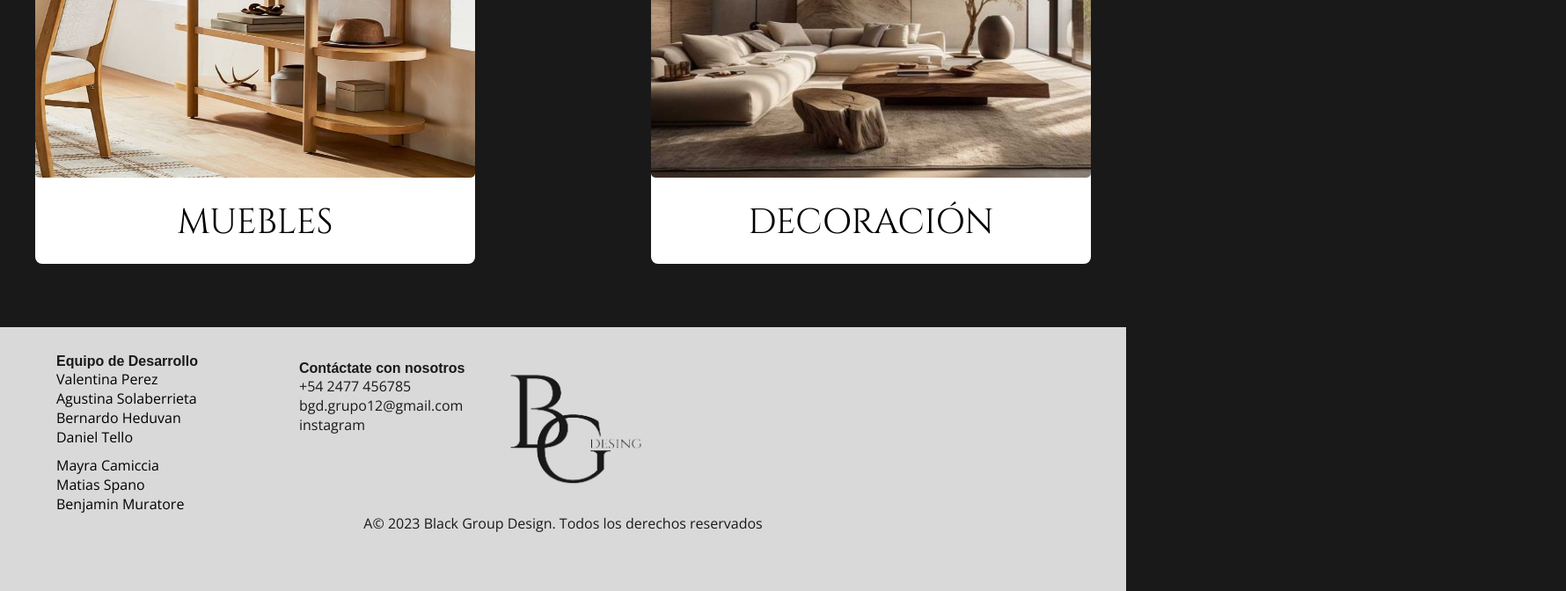
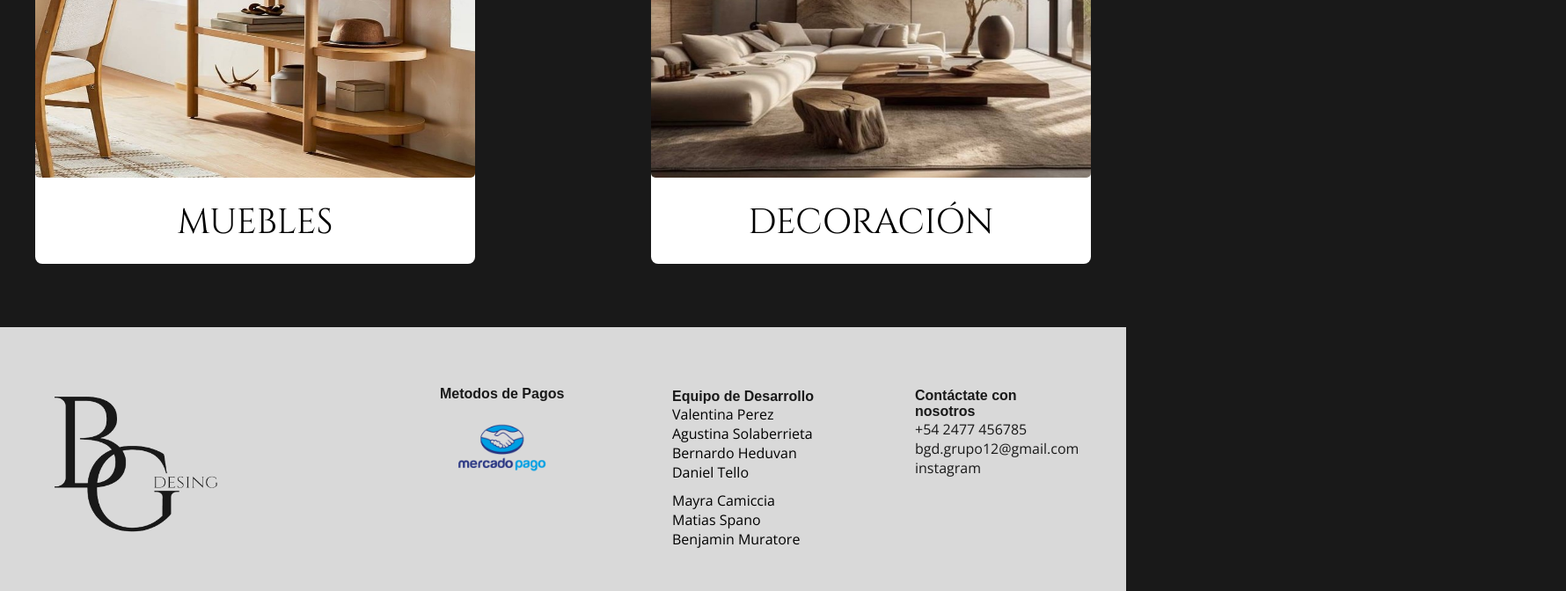
Before and after one commit to bgdesign23/Front, a React (Vite) app: page / in a window 1280 px wide. Shown: the part 1708-2380 px from the top of the page at 88% size, 1780 px wide, since content can reach past the window. Built offline with nearby package versions, Linux system fonts and the light colour scheme; no server answers; a web font is replaced by a local one.

Commit message:
solucionado el error

```diff
--- a/src/views/FormDecoracion/FormDecoracion.jsx
+++ b/src/views/FormDecoracion/FormDecoracion.jsx
@@ -46,7 +46,7 @@ function FormDecoracion() {
 
     if (validationForm()) {
       Swal.fire({
-        title: "Envío exitoso 📤",
+        title: "Envío exitoso",
         text: "Solicitud enviada exitosamente",
         icon: "success",
         showConfirmButton: false,
--- a/src/views/Home/Footer/Footer.jsx
+++ b/src/views/Home/Footer/Footer.jsx
@@ -99,9 +99,9 @@ function Footer() {
         </div>
       </section>
 
-      <section className={style.FooterCopyright}>
+      {/* <section className={style.FooterCopyright}>
         <p> A© 2023 Black Group Design. Todos los derechos reservados </p>
-      </section>
+      </section> */}
 
       <img src={mercadopago} alt="mercadopago" className={style.mercadopago} />
       <h4 className={style.metodoPago}>Metodos de Pagos</h4>
--- a/src/views/Home/Footer/Footer.module.css
+++ b/src/views/Home/Footer/Footer.module.css
@@ -21,23 +21,22 @@
   justify-content: center;
   align-items: center;
   position: relative;
-  width: 700px;
 }
 
 .imagenFooter img {
-  height: 200px;
+  height: 250px;
   width: auto;
   position: absolute;
-  right: 105%;
-
-
+  right: 950px;
+  top: 7px;
 }
 
 .containerTeam {
-display: block;
-padding-left: 5%;
-width: 300px;
-
+  display: block;
+  padding-left: 5%;
+  width: 300px;
+  margin-left: 700px;
+  margin-top: 40px;
 }
 
 .TeamSection {
@@ -69,7 +68,7 @@ ul {
   flex-direction: column;
   align-items: left;
   width: cover;
-  height: 100px;
+  height: 180px;
   padding-inline: 1rem;
   margin-left: 1.5rem;
 }
@@ -84,28 +83,32 @@ ul {
   top: -25px;
 }
 
-.FooterCopyright {
-  display: block;
-  height: 100px;
-  background-color: #d9d9d9;
+/* .FooterCopyright {
+  display: flex;
   position: relative;
-
-}
+  right: 340px;
+} */
 
 .mercadopago {
-  display: none;
+  display: flex;
+  position: relative;
+  height: auto;
+  width: 130px;
+  margin-top: -260px;
+  right: -505px;
 }
 
 .metodoPago {
-  display: none;
+  display: flex;
+  position: relative;
+  right: -500px;
+  top: -215px;
+  font-weight: 200px;
 }
 
-
-h4{
+h4 {
   text-align: left;
 }
-
-
 
 @media (max-width: 480px) {
   .Footer {
@@ -146,20 +149,13 @@ h4{
   }
 
   .mercadopago {
-    display: flex;
-    position: relative;
-    height: auto;
-    width: 130px;
     margin-top: -70px;
     right: -10px;
   }
 
   .metodoPago {
-    display: flex;
-    position: relative;
     right: -22px;
     text-decoration: underline;
     top: -100px;
-    font-weight: 200px;
   }
 }
--- a/src/views/Home/bannerDiscount/banner.module.css
+++ b/src/views/Home/bannerDiscount/banner.module.css
@@ -1,5 +1,4 @@
-
-.banner{
+.banner {
   display: flex;
   position: relative;
   overflow: hidden;
@@ -11,8 +10,8 @@
   align-items: center;
 }
 
-.banner h2{
-    font-size: 25px;
+.banner h2 {
+  font-size: 17px;
   font-weight: bold;
   color: white;
   position: absolute;
--- a/src/views/LoginForm/LoginForm.jsx
+++ b/src/views/LoginForm/LoginForm.jsx
@@ -97,18 +97,18 @@ function LoginForm() {
                 <h4
                   onClick={() => navigate("/form/login/request-password-reset")}
                 >
-                  👉 ¿Olvidaste tu contraseña? 👈
+                  ¿Olvidaste tu contraseña?
                 </h4>
               </div>
               <div className={Style.botonera2}>
                 <button className={Style.btn} type="submit">
-                  INICIAR SESIÓN
+                  Iniciar Sesion
                 </button>
                 <button
                   className={Style.btn}
                   onClick={() => navigate("/form/register")}
                 >
-                  CREAR CUENTA
+                  Crear Cuenta
                 </button>
                 <button className={Style.btn} onClick={() => handleOnGoogle()}>
                   <FcGoogle /> CONTINUAR CON GOOGLE
```
Lines whose indentation alone changed are shown as unchanged.
